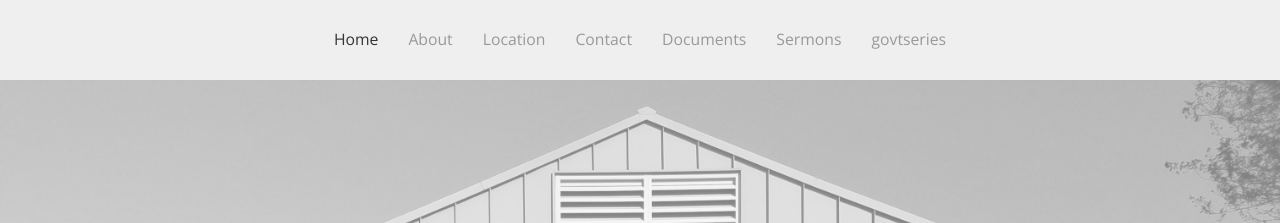
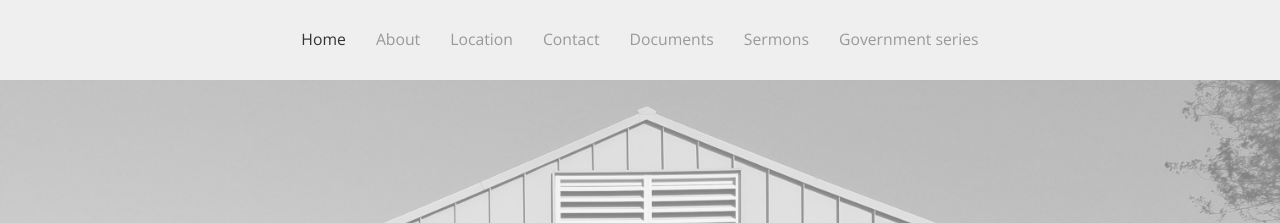
Before and after one commit to SaintDavidsChurch/website, a Jekyll site: the page built from index.html, in a window 1280 px wide. Shown: the top 223 px of the page. Built offline with Jekyll 4.4.1, drawn with Linux system fonts in a browser that asks for light colours.

Commit message:
Updated by InferCMS

```diff
--- a/_data/navigation.yml
+++ b/_data/navigation.yml
@@ -10,5 +10,5 @@
   url: /#documents
 - title: Sermons
   url: /sermons
-- title: govtseries
+- title: Government series
   url: /govtseries
```
